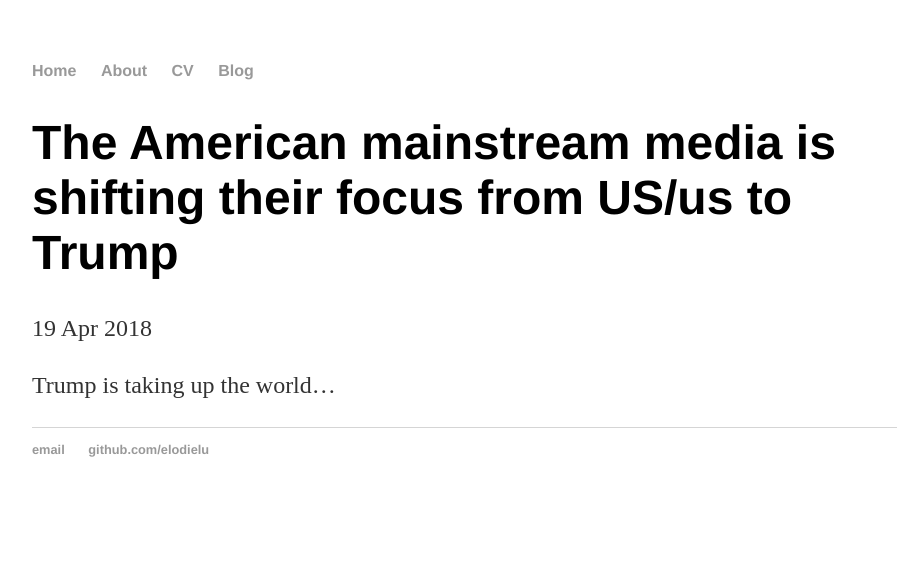
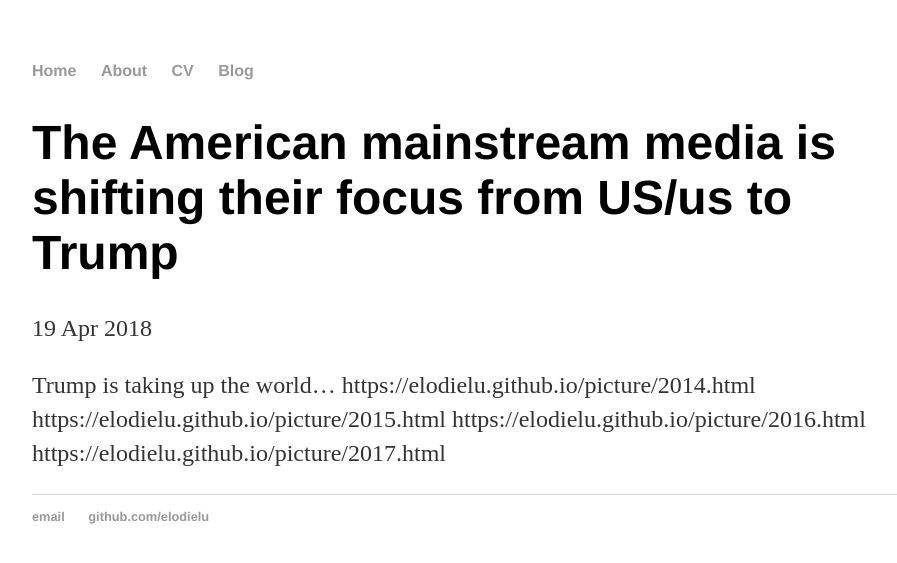
Before and after one commit to elodielu/elodielu.github.io, a Jekyll site: the page built from _posts/2018-04-19-text-analysis-media.md, in a window 1280 px wide. Shown: the top 563 px of the page, without its empty margins (160-1057 px from the left). Built offline with Jekyll 4.4.1, drawn with Linux system fonts in a browser that asks for light colours; some of the changed lines change nothing that is shown.

Commit message:
Update 2018-04-19-text-analysis-media.md

```diff
--- a/_posts/2018-04-19-text-analysis-media.md
+++ b/_posts/2018-04-19-text-analysis-media.md
@@ -5,3 +5,7 @@
 ---
 
 Trump is taking up the world...
+https://elodielu.github.io/picture/2014.html
+https://elodielu.github.io/picture/2015.html
+https://elodielu.github.io/picture/2016.html
+https://elodielu.github.io/picture/2017.html
```
